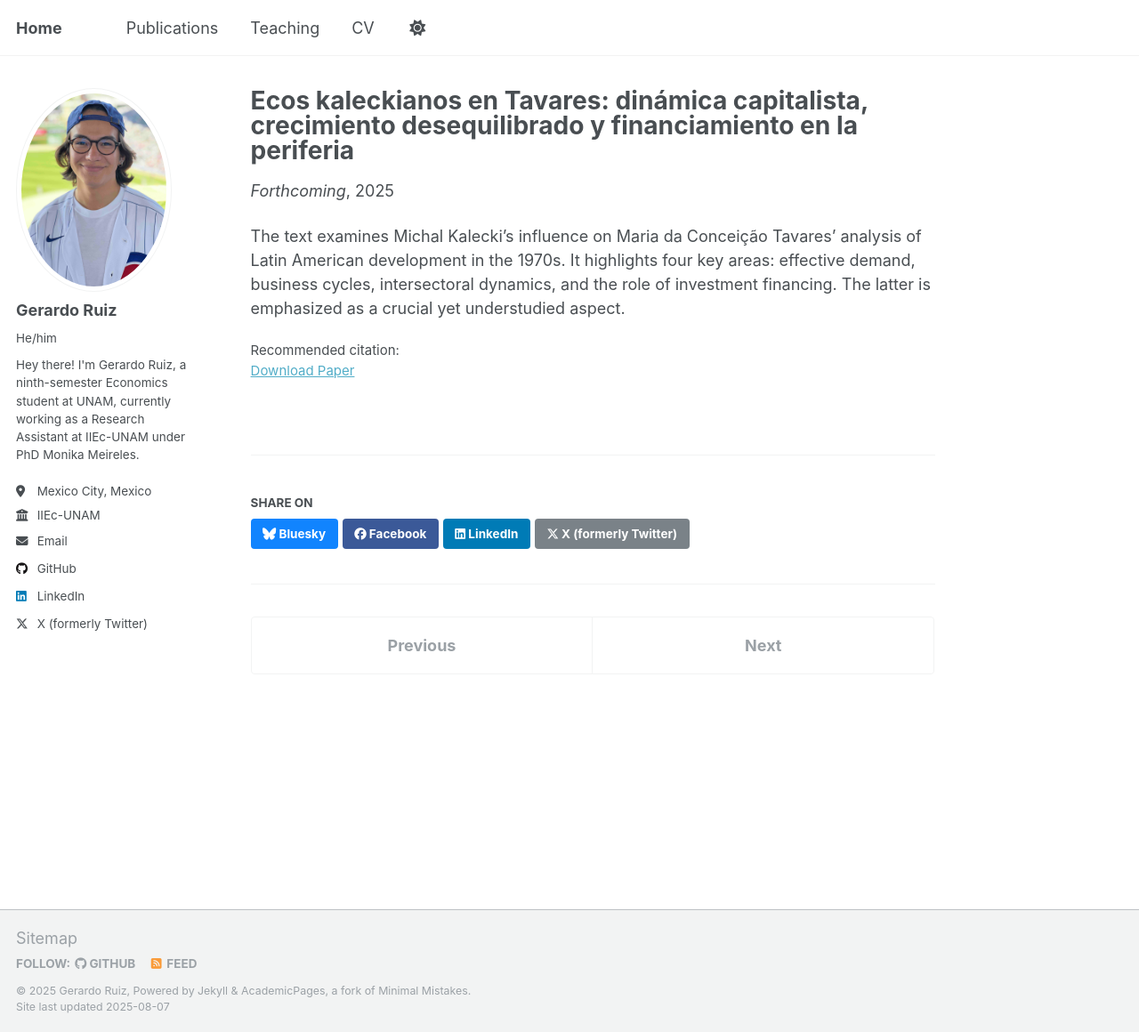
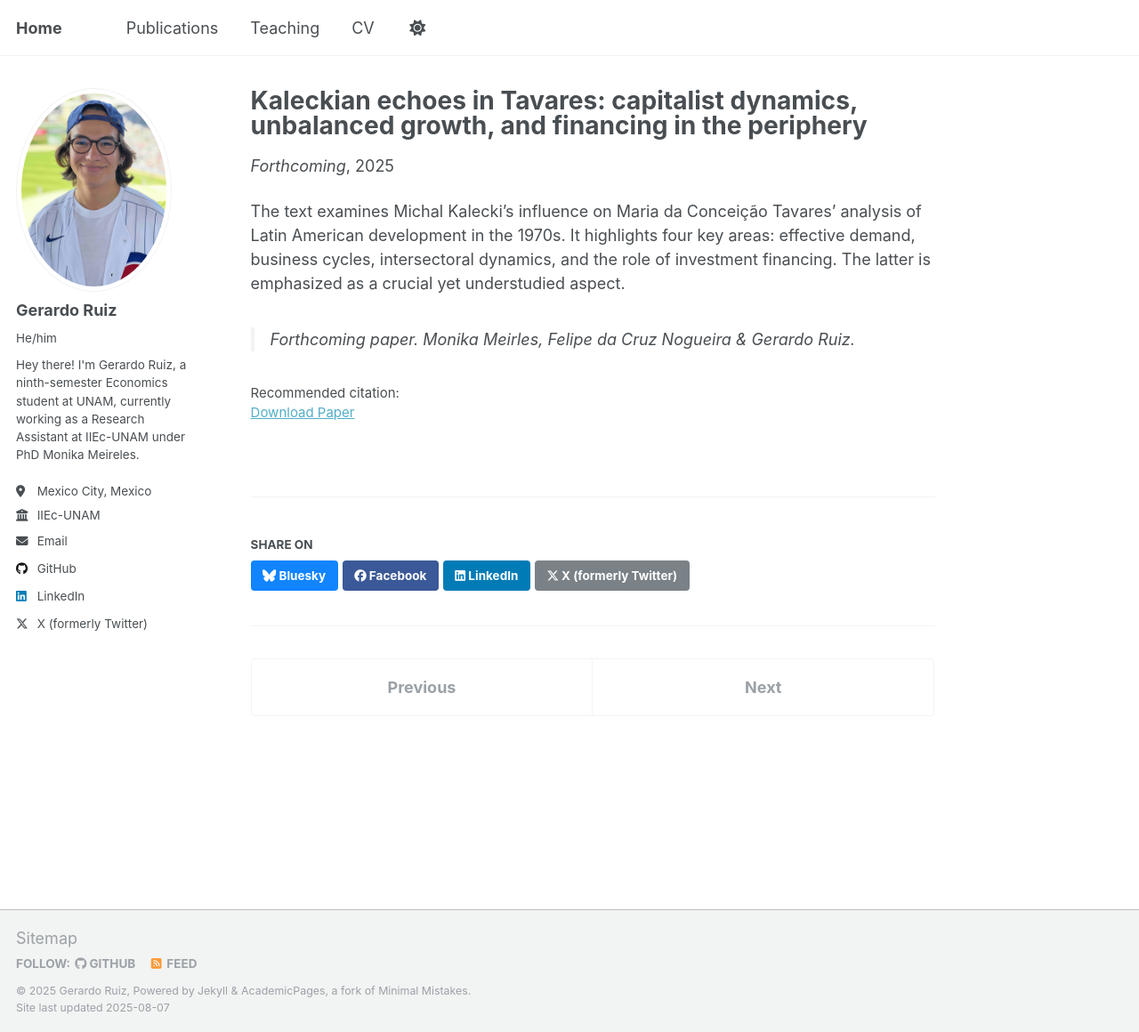
Before and after one commit to gerardorglz/gerardorglz.github.io, a Jekyll site: the page built from _publications/2009-10-01-paper-title-number-1.md, in a window 1280 px wide and 1160 px high. Shown: the whole window at 89% size. Built offline with Jekyll 4.4.1, drawn with Linux system fonts in a browser that asks for light colours.

Commit message:
07/08/2025

```diff
--- a/_config.yml
+++ b/_config.yml
@@ -83,8 +83,8 @@ publication_category:
     title: 'Books'
   manuscripts:
     title: 'Journal Articles'
-  racontributions:
-    title: 'RA Contributions'
+#  racontributions:
+#    title: 'RA Contributions'
 
 # Site Settings
 teaser                   :  # filename of teaser fallback teaser image placed in /images/, .e.g. "500x300.png"
--- a/_publications/2009-10-01-paper-title-number-1.md
+++ b/_publications/2009-10-01-paper-title-number-1.md
@@ -1,12 +1,14 @@
 ---
-title: "Ecos kaleckianos en Tavares: dinámica capitalista, crecimiento desequilibrado y financiamiento en la periferia"
+title: "Kaleckian echoes in Tavares: capitalist dynamics, unbalanced growth, and financing in the periphery"
 collection: publications
 category: manuscripts
 permalink: /publications/2009-10-01-paper-title-number-1
 date: 2025-01-01
 venue: 'Forthcoming'
-paperurl: 'http://academicpages.github.io/files/paper3.pdf'
+paperurl: 'http://gerardorglz.github.io/files/Kalecki_Tavares.pdf'
 citation: ''
 ---
 
 The text examines Michal Kalecki's influence on Maria da Conceição Tavares' analysis of Latin American development in the 1970s. It highlights four key areas: effective demand, business cycles, intersectoral dynamics, and the role of investment financing. The latter is emphasized as a crucial yet understudied aspect.
+
+> *Forthcoming paper*. Monika Meirles, Felipe da Cruz Nogueira & Gerardo Ruiz.
```
Also changed, not shown: _pages/about.md (+0 -4 lines), 1 other file.
